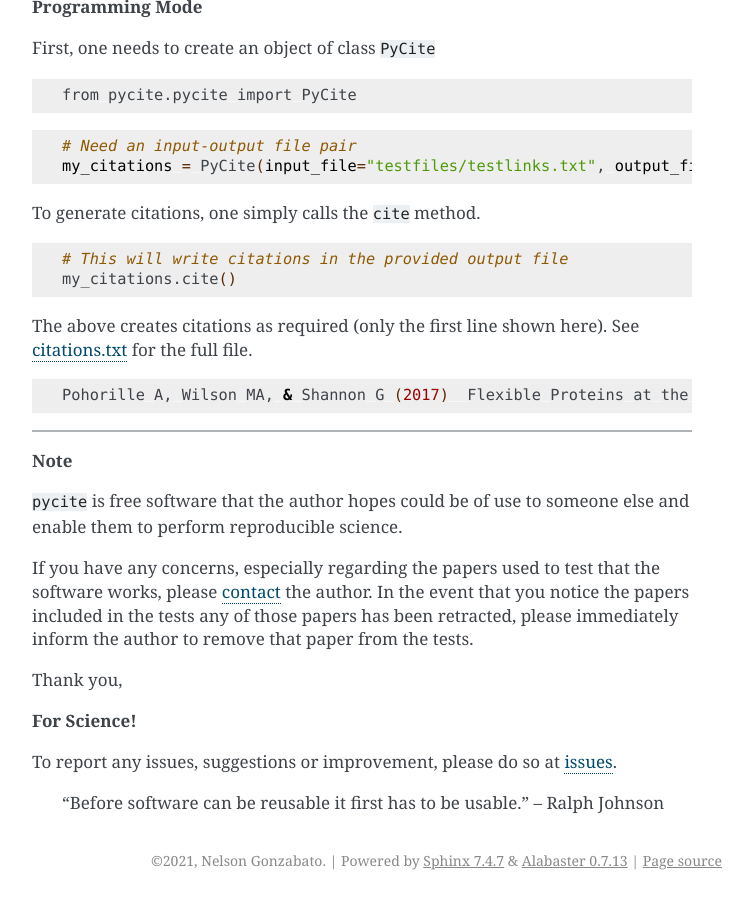
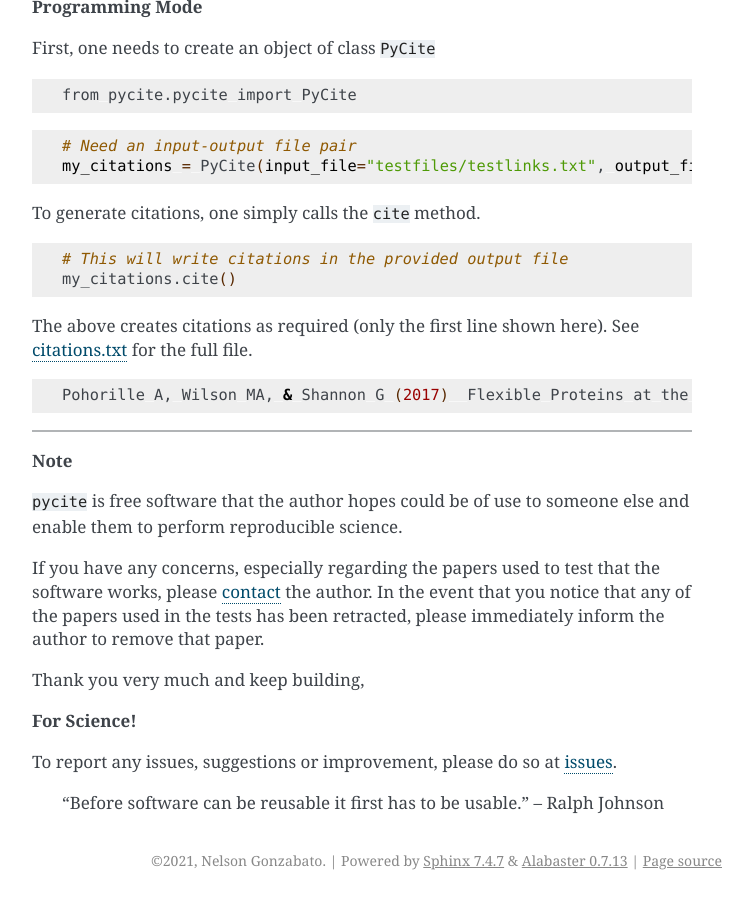
Before and after one commit to Nelson-Gon/pycite, a Sphinx documentation site: the page built from docs/source/README.rst, in a window 1280 px wide and 900 px high, scrolled down 1610 px. Shown: the whole window, without its empty margins (388-1141 px from the left). Built offline with Sphinx 7.4.7, drawn with Linux system fonts in a browser that asks for light colours.

Commit message:
Fix typos

```diff
--- a/docs/source/README.rst
+++ b/docs/source/README.rst
@@ -197,11 +197,9 @@ See `citations.txt <https://github.com/Nelson-Gon/pycite/blob/main/testfiles/cit
 science.
 
 If you have any concerns, especially regarding the papers used to test that the software works,
-please `contact <https://nelson-gon.github.io/social>`_ the author. In the event that you notice the papers included in
-the tests any of those papers has been retracted, please immediately inform the author to remove that paper from the
-tests.
+please `contact <https://nelson-gon.github.io/social>`_ the author. In the event that you notice that any of the papers used in the tests has been retracted, please immediately inform the author to remove that paper.
 
-Thank you,
+Thank you very much and keep building,
 
 **For Science!**
 
```
Also changed, not shown: README.md (+2 -4 lines).
